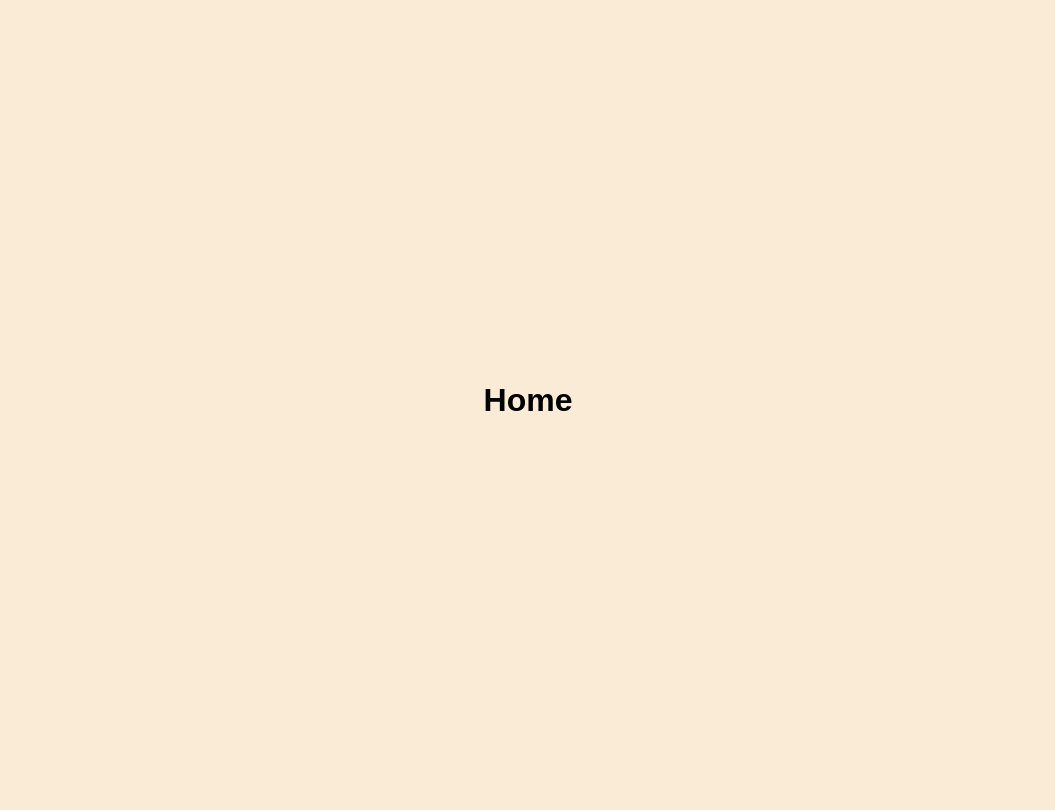
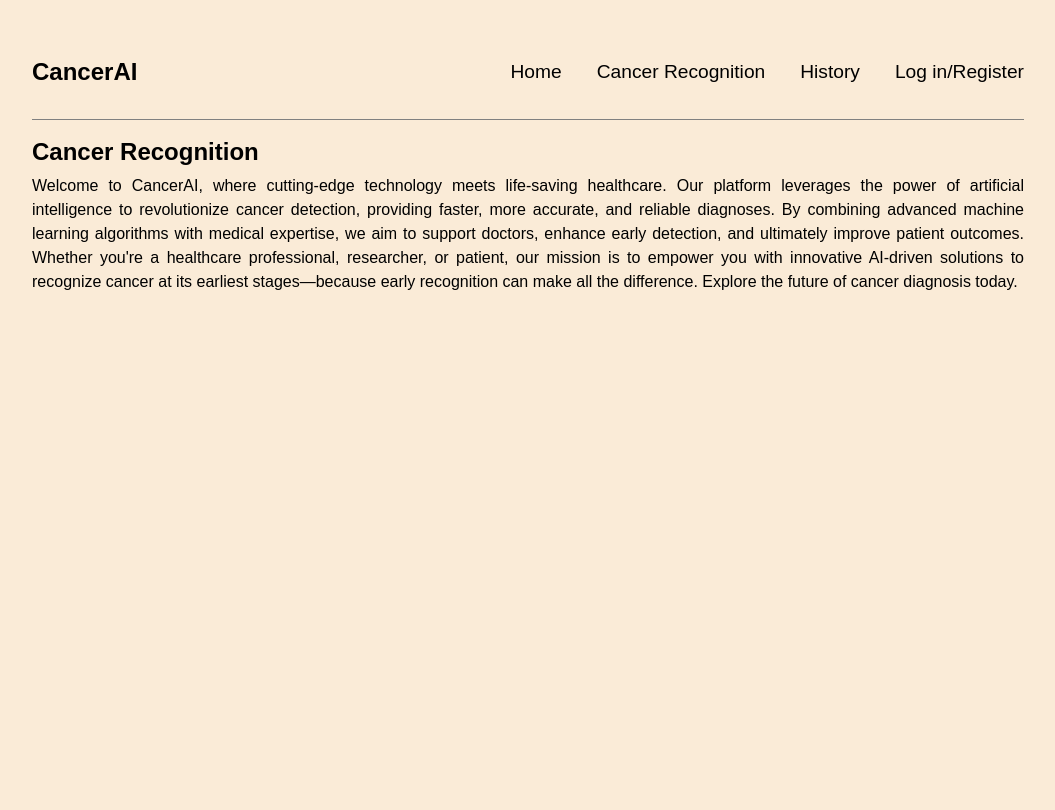
Before and after one commit to shramezani/Filoger-MlOps, a Flask app: page / in a window 1280 px wide. Before the commit the part shown is almost empty. Shown: the whole page, without its empty margins (112-1167 px from the left). Before the commit the page ends 411 px from the top, so only its background shows below. Run offline with Flask 3, Linux system fonts and the light colour scheme.

Commit message:
modify home page

```diff
--- a/app.py
+++ b/app.py
@@ -19,6 +19,11 @@ def login():
 
     return render_template('login.html')
 
+@app.route('/logout')
+def logout():
+    #remove from session
+    return redirect(url_for('login'))
+
 @app.route('/user_input', methods=['GET', 'POST'])
 def user_input():
     if request.method == 'POST':
--- a/static/styles.css
+++ b/static/styles.css
@@ -11,46 +11,79 @@ body {
   background-color: antiquewhite;
   display: flex;
   flex-direction: column;
-  justify-content: center;
   align-items: center;
   height: 100dvh;
   overflow: hidden;
+  width: 80%;
+  max-width: 992px;
+  margin: 5px auto;
+  line-height: 1.5rem;
 }
 
-/*
-form {
-  border-radius: 15px;
-  border: 1px solid burlywood;
-  padding: 10px;
-  width: 25%;
+header {
+  width: 100%;
+  border-bottom: 1px solid gray;
+  margin: 20px 0;
 }
 
-input, button {
-  border: none;
-  outline: none;
-  background-color: burlywood;
-  font-size: 16px;
-  color: white;
-  padding: 10px;
-  border-radius: 15px;
-  cursor: pointer;
-  margin: 10px auto;
-  display: block;
-  width: 100%;
+h1 {
+  display: inline-block;
+  width: fit-content;
+  align-self: center;
 }
 
-label {
-  display: inline-block;
-  text-align: center;
-  margin: 1px auto;
-  width: 100%;
+p {
+  text-align: justify;
+  margin: 10px 0;
+
 }
 
-input[type=submit]:hover, input[type=submit]:focus {
-  background-color: brown;
+nav {
+  width: 100%;
+  display: flex;
+  justify-content: space-between;
 }
 
-form div {
-  color: red;
-  margin-left: 5px;
-} */
+nav ul {
+  list-style-type: none;
+  display: flex;
+  justify-content: space-between;
+}
+
+li a {
+  display: inline-block;
+  padding: 15px 0 15px 30px;
+  border-radius: 30px;
+  cursor: pointer;
+  text-decoration: none;
+  font-size: 1.2rem;
+  margin: 20px 0 20px 5px;
+  color: black;
+}
+
+li a:hover {
+  box-shadow: 1px 1px 10px white;
+}
+
+@media screen and (max-width:768px) {
+  nav {
+    flex-direction: column;
+    align-items: center;
+  }
+  h1 {
+    width: 100%;
+    text-align: center;
+  }
+}
+
+@media screen and (max-width: 576px) {
+  nav ul {
+    flex-direction: column;
+    align-items: center;
+  }
+
+  li a {
+    padding: 10px;
+    margin: 0;
+  }
+}
--- a/templates/base.html
+++ b/templates/base.html
@@ -11,7 +11,20 @@
   {% block head %}{% endblock %}
 </head>
 <body>
-  {% block content %}{% endblock %}
-  {% block script %}{% endblock %}
+  <header>
+    <nav>
+      <h1>CancerAI</h1>
+      <ul>
+        <li><a href="/">Home</a></li>
+        <li><a href="">Cancer Recognition</a></li>
+        <li><a href="">History</a></li>
+        <li><a href="">Log in/Register</a></li>
+      </ul>
+    </nav>
+  </header>
+  <main>
+    {% block content %}{% endblock %}
+    {% block script %}{% endblock %}
+  </main>
 </body>
 </html>
--- a/templates/history.html
+++ b/templates/history.html
@@ -1,4 +1,4 @@
 {% extends 'base.html' %}
 {% block content %}
-  <h1>History</h1>
+  <h2>History</h2>
 {% endblock %}
--- a/templates/home.html
+++ b/templates/home.html
@@ -1,4 +1,19 @@
-{% extends 'base.html' %}
-{% block content %}
- <h1>Home</h1>
+{% extends 'base.html' %} {% block title %} Cancer
+Recognition - Home Page {% endblock %} {% block content %}
+<h2>Cancer Recognition</h2>
+<p>
+  Welcome to CancerAI, where cutting-edge
+  technology meets life-saving healthcare. Our platform
+  leverages the power of artificial intelligence to
+  revolutionize cancer detection, providing faster, more
+  accurate, and reliable diagnoses. By combining advanced
+  machine learning algorithms with medical expertise, we aim
+  to support doctors, enhance early detection, and
+  ultimately improve patient outcomes. Whether you're a
+  healthcare professional, researcher, or patient, our
+  mission is to empower you with innovative AI-driven
+  solutions to recognize cancer at its earliest
+  stages—because early recognition can make all the
+  difference. Explore the future of cancer diagnosis today.
+</p>
 {% endblock %}
--- a/templates/login.html
+++ b/templates/login.html
@@ -1,4 +1,4 @@
 {% extends 'base.html' %}
 {% block content %}
-  <h1>Login</h1>
+  <h2>Login</h2>
 {% endblock %}
--- a/templates/register.html
+++ b/templates/register.html
@@ -1,4 +1,4 @@
 {% extends 'base.html' %}
 {% block content %}
-  <h1>Register</h1>
+  <h2>Register</h2>
 {% endblock %}
--- a/templates/resutl.html
+++ b/templates/resutl.html
@@ -1,4 +1,4 @@
 {% extends 'base.html' %}
 {% block content %}
-  <h1>Result</h1>
+  <h2>Result</h2>
 {% endblock %}
--- a/templates/user_input.html
+++ b/templates/user_input.html
@@ -1,4 +1,4 @@
 {% extends 'base.html' %}
 {% block content %}
-  <h1>User Input</h1>
+  <h2>User Input</h2>
 {% endblock %}
```
Also changed, not shown: README.md.
